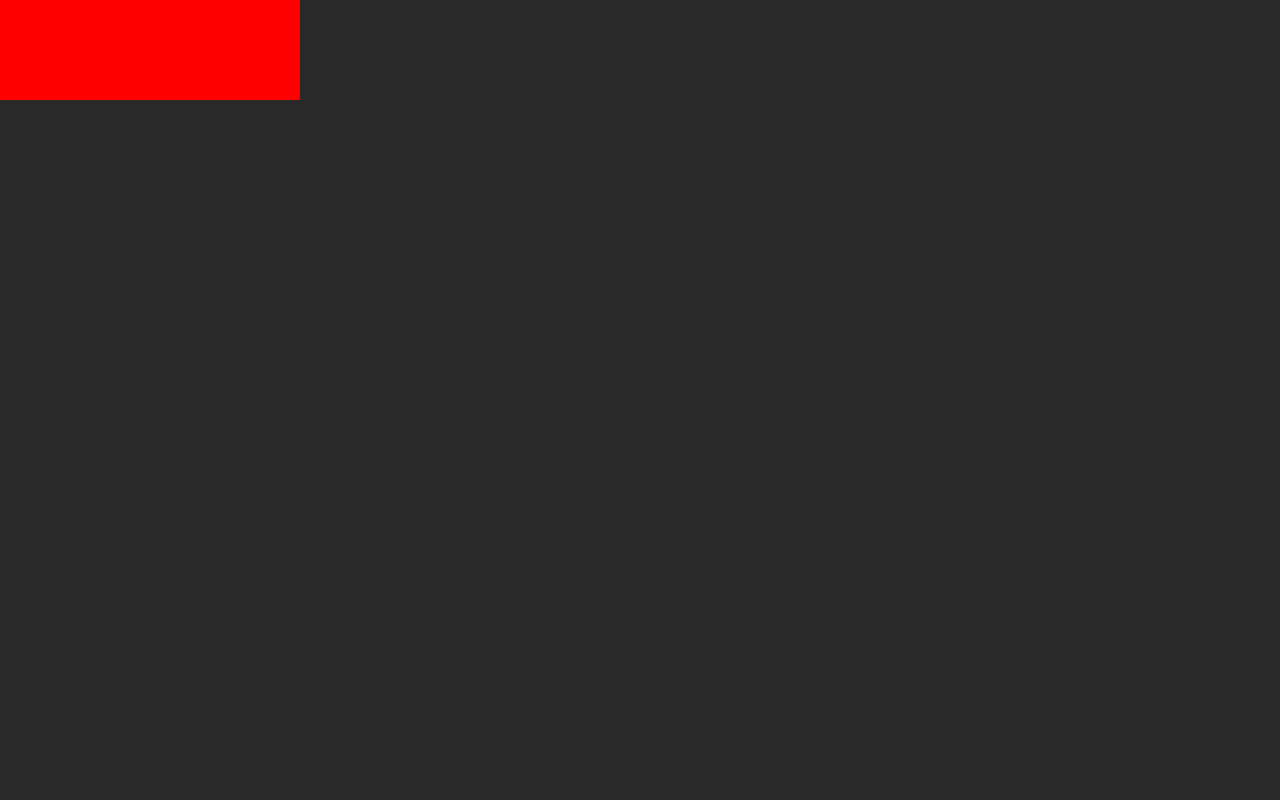
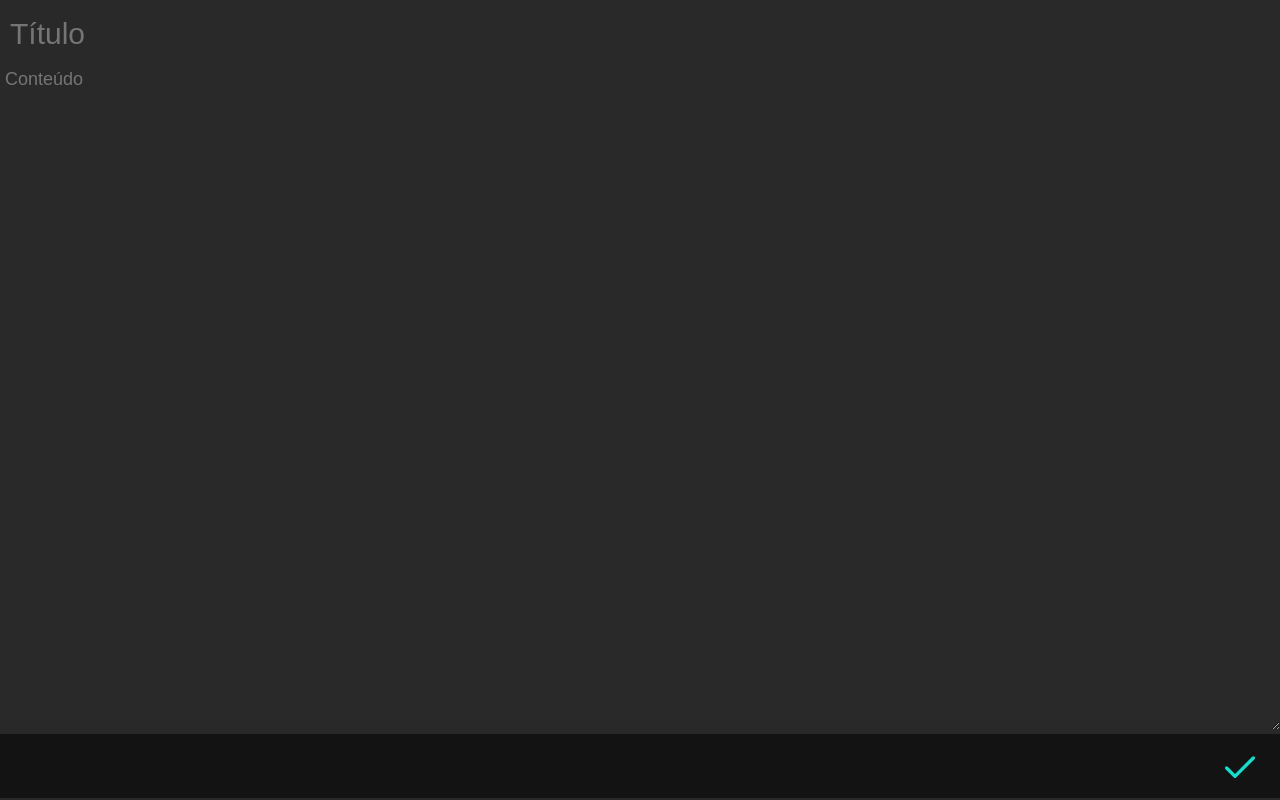
Before and after one commit to Dev-GAF/To-Do-List, a Vue app in the folder to-do list/: page /note in a window 1280 px wide. Built offline with nearby package versions, Linux system fonts and the light colour scheme.

Commit message:
Início - Componente Note
Início da implementação do componente Note

Até agora:
- Implementação do input e textarea (pretendo mudar esse textarea...)
- Estilização

```diff
--- a/to-do list/src/assets/main.css
+++ b/to-do list/src/assets/main.css
@@ -6,6 +6,7 @@
 
 body {
   background: rgb(42, 41, 41);
+  overflow-x: hidden;
 }
 
 #app {
--- a/to-do list/src/views/Note.vue
+++ b/to-do list/src/views/Note.vue
@@ -1,19 +1,70 @@
 <script setup>
-
+import IconCheck from '../components/icons/IconCheck.vue'
 </script>
 
 
 <template>
-    <div>
+    <div class="container">
+        <div>
+            <input v-model="title" placeholder="Título" class="note-title" />
+        </div>
+        <div>
+            <textarea v-model="content" placeholder="Conteúdo" class="note-content" />
+        </div>
 
+        <div class="div-iconcheck">
+            <IconCheck />
+        </div>
     </div>
 </template>
 
 
 <style scoped>
-div {
-    height: 100px;
-    width: 300px;
-    background: red;
+
+input,
+textarea {
+    color: white;
 }
+
+input {
+    font-family: 'Gill Sans', 'Gill Sans MT', Calibri, 'Trebuchet MS', sans-serif;
+}
+
+textarea {
+    font-family: Arial, Helvetica, sans-serif;
+}
+
+input::placeholder,
+textarea::placeholder {
+  font-family: sans-serif;
+}
+
+.note-title {
+    width: 100vw;
+    height: 6vh;
+    margin-top: 1vh;
+    padding: 10px;
+    font-size: 30px;
+}
+
+.note-content {
+    margin-top: 1vh;
+    height: 83.2vh;
+    width: 100vw;
+    font-size: 18px;
+    padding: 5px;
+}
+
+.note-title, .note-content{
+    background: none;
+    border: none;
+    outline: 0;
+}
+
+.div-iconcheck {
+    width: 100vw;
+    background: rgba(0, 0, 0, 0.541); /* Só afeta a div */
+    height: 8vh;
+}
+
 </style>
```
